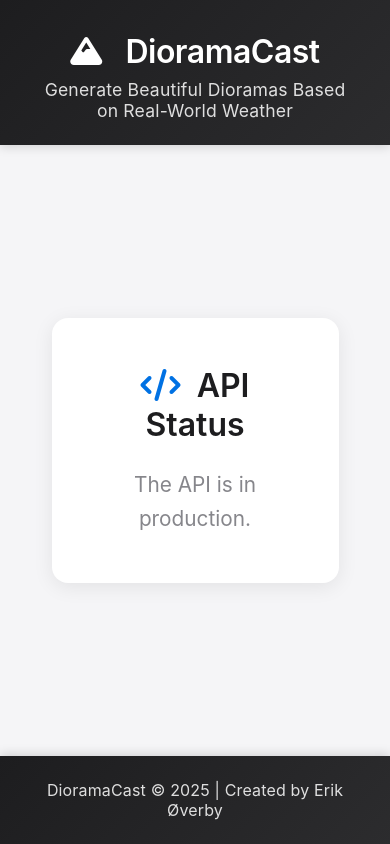
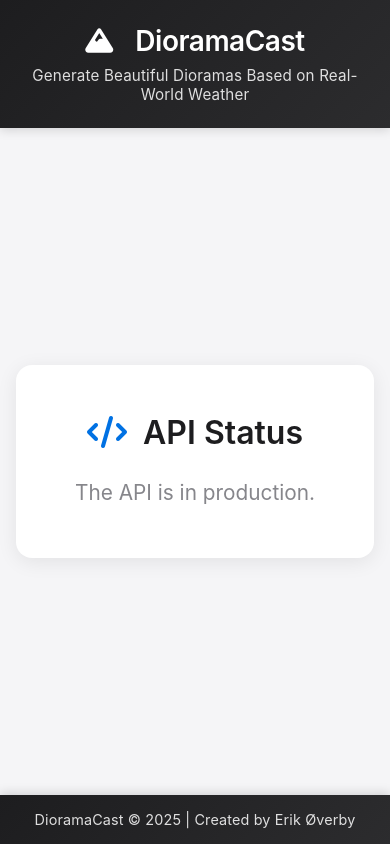
Before and after one commit to Erik0810/DioramaCast, a Flask app: page /api-info in a window 390 px wide. Run offline with Flask 3, Linux system fonts and the light colour scheme.

Commit message:
Fixed mobile view

```diff
--- a/static/css/style.css
+++ b/static/css/style.css
@@ -859,3 +859,90 @@ footer p {
         font-size: 2rem;
     }
 }
+
+@media (max-width: 768px) {
+    .container {
+        width: 100%;
+        padding: 1rem;
+        gap: 1rem;
+    }
+
+    header {
+        padding: 1.5rem 1rem;
+    }
+
+    header h1 {
+        font-size: 1.75rem;
+    }
+
+    header p {
+        font-size: 0.95rem;
+    }
+
+    .api-button {
+        display: none;
+    }
+
+    .marquee-item {
+        width: 150px;
+        height: 150px;
+    }
+
+    .map-quadrant {
+        height: 350px;
+        overflow: hidden;
+    }
+
+    #map {
+        min-height: 250px;
+    }
+
+    .weather-quadrant {
+        min-height: 350px;
+    }
+
+    .quadrant {
+        padding: 1rem;
+        min-height: 300px;
+    }
+
+    .quadrant h2 {
+        font-size: 1.25rem;
+    }
+
+    .generate-container {
+        flex-direction: column;
+        width: 100%;
+        padding: 0 1rem;
+    }
+
+    .generate-button {
+        width: 100%;
+    }
+
+    .settings-toggle-button {
+        width: 100%;
+        height: 48px;
+    }
+
+    .temperature {
+        font-size: 3rem;
+    }
+
+    .weather-details {
+        grid-template-columns: 1fr;
+    }
+
+    .settings-modal-content {
+        width: 95%;
+        padding: 1.5rem;
+    }
+
+    footer {
+        padding: 1rem;
+    }
+
+    footer p {
+        font-size: 0.9rem;
+    }
+}
```
